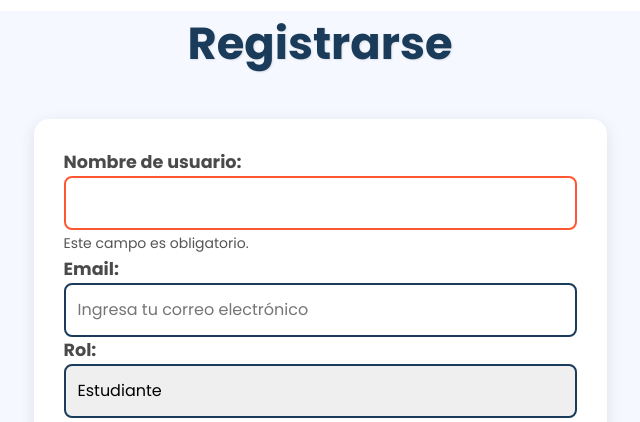
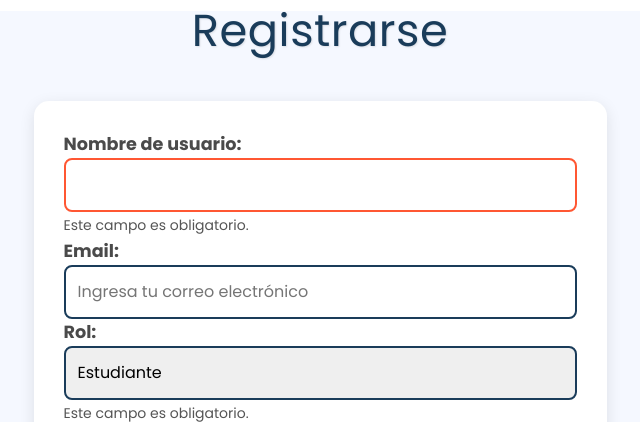
Before and after one commit to AlejandraMiLara/Studentia_TEDS, a Django app: page /signup/ in a window 1280 px wide. Shown: the part 79-501 px from the top of the page, without its empty margins (320-960 px from the left). Run offline with Django 5.2, Linux system fonts and the light colour scheme; some libraries are stand-ins or nearby versions.

Commit message:
correción

```diff
--- a/studentiaTEDS/general/templates/registrar_usuario.html
+++ b/studentiaTEDS/general/templates/registrar_usuario.html
@@ -53,7 +53,7 @@
 <section class="w3l-contact-section py-5" style="background-color: #F5F8FF;">
     <div class="container py-md-5 py-4">
         <div class="title-main text-center mx-auto mb-5">
-            <h3 class="custom-title">Registrarse</h3>
+            <h3 class="title-subhny custom-title">Registrarse</h3>
         </div>
         <div class="row justify-content-center">
             <div class="col-lg-6 col-md-8">
```
